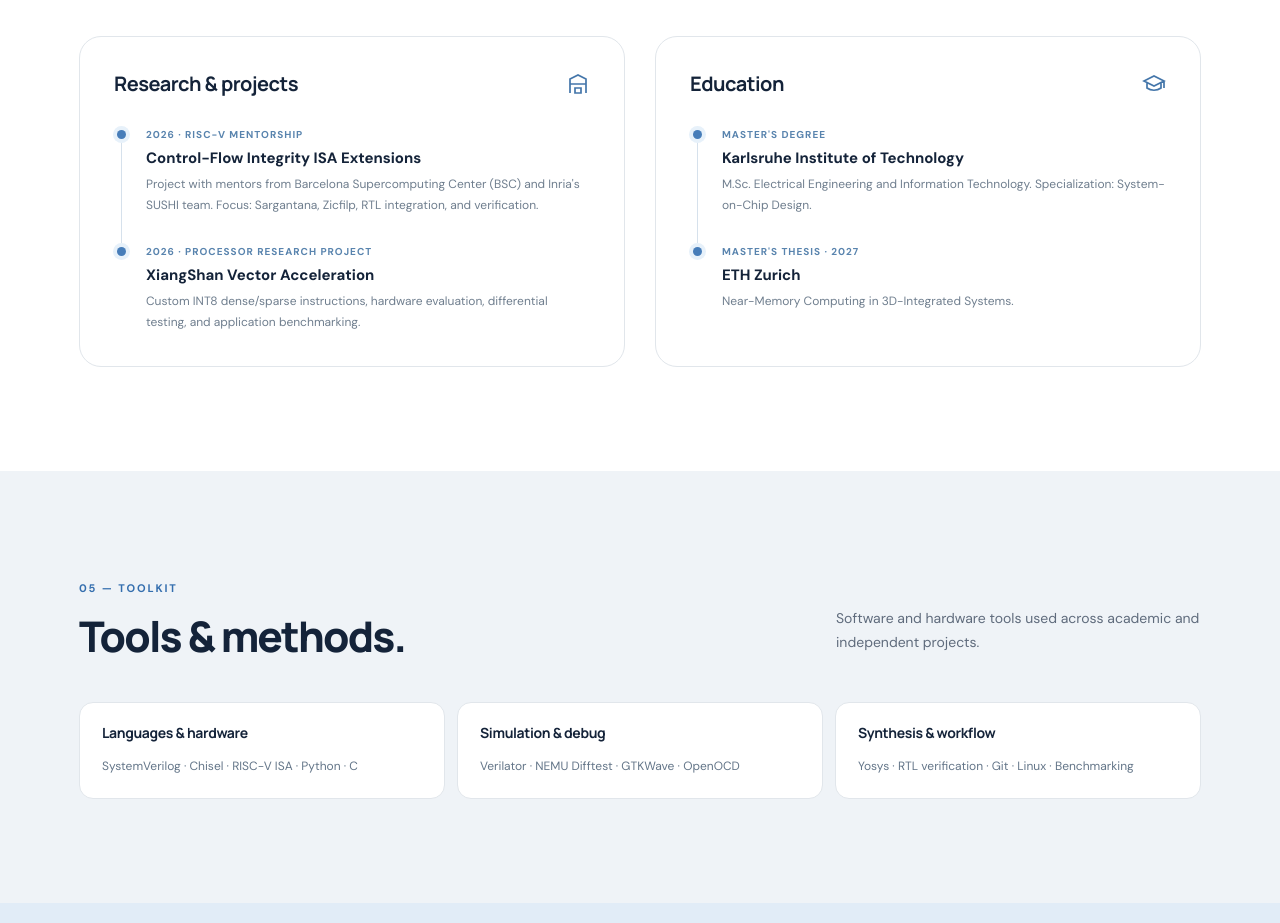
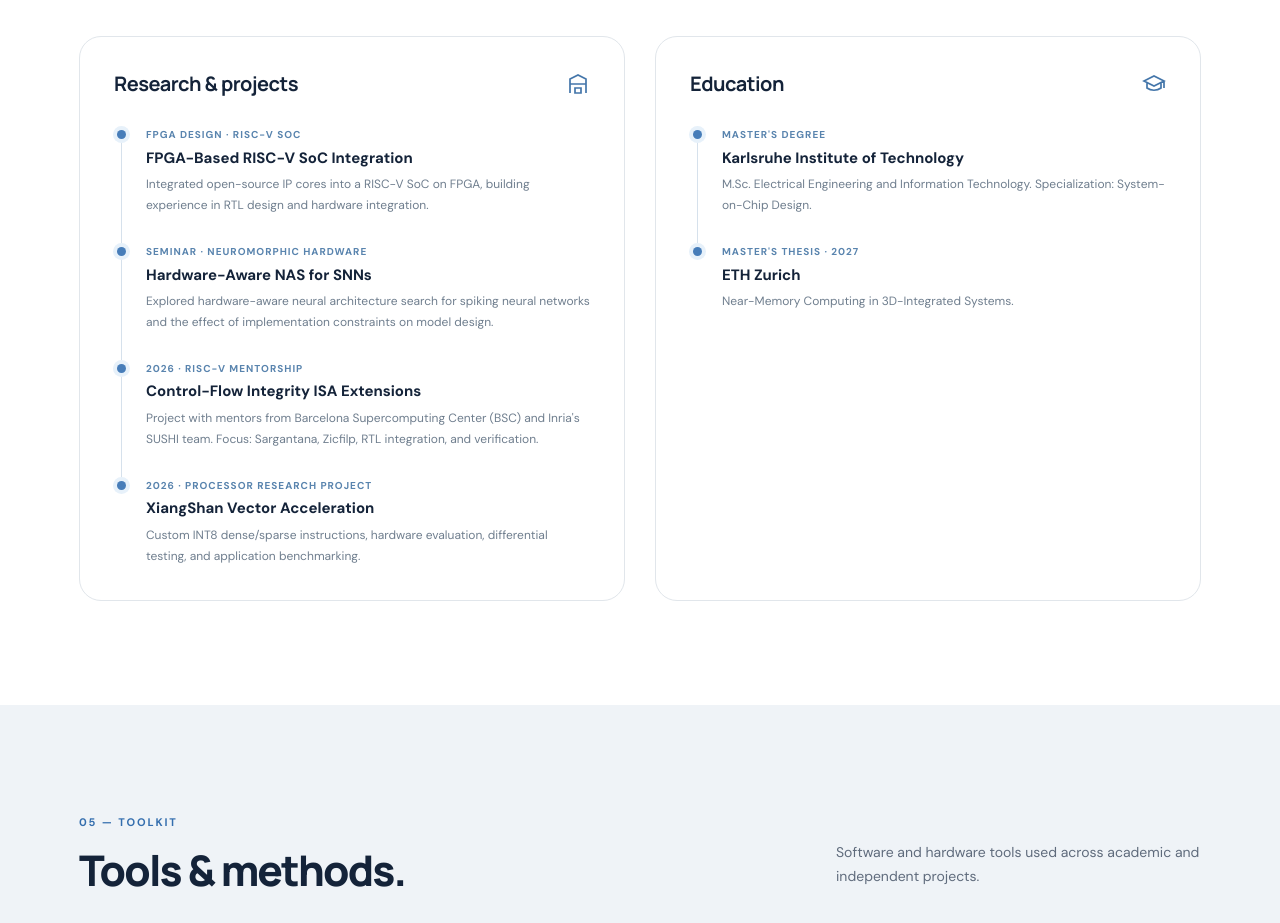
Before and after one commit to Jade0x13157A6/Jade0x13157A6.github.io, a plain HTML site: page index.html in a window 1280 px wide. Shown: the part 4431-5354 px from the top of the page. Drawn offline with Linux system fonts and the light colour scheme.

Commit message:
Expand project timeline

```diff
--- a/index.html
+++ b/index.html
@@ -109,6 +109,8 @@
       <div class="section-title"><div><span class="section-label">04 — Background</span><h2>Experience & education.</h2></div><p class="section-sub">A focus on architecture, hardware implementation, and learning by building.</p></div>
       <div class="journey">
         <div class="journey-panel"><div class="panel-title"><h3>Research & projects</h3><svg viewBox="0 0 24 24" fill="none" stroke="currentColor" stroke-width="1.7"><path d="M4 21V7l8-4 8 4v14M4 12h16M9 9h.01M15 9h.01M9 16v5h6v-5z"/></svg></div>
+          <div class="journey-item"><div class="date">FPGA Design · RISC-V SoC</div><h4>FPGA-Based RISC-V SoC Integration</h4><p>Integrated open-source IP cores into a RISC-V SoC on FPGA, building experience in RTL design and hardware integration.</p></div>
+          <div class="journey-item"><div class="date">Seminar · Neuromorphic Hardware</div><h4>Hardware-Aware NAS for SNNs</h4><p>Explored hardware-aware neural architecture search for spiking neural networks and the effect of implementation constraints on model design.</p></div>
           <div class="journey-item"><div class="date">2026 · RISC-V Mentorship</div><h4>Control-Flow Integrity ISA Extensions</h4><p>Project with mentors from Barcelona Supercomputing Center (BSC) and Inria's SUSHI team. Focus: Sargantana, Zicfilp, RTL integration, and verification.</p></div>
           <div class="journey-item"><div class="date">2026 · Processor Research Project</div><h4>XiangShan Vector Acceleration</h4><p>Custom INT8 dense/sparse instructions, hardware evaluation, differential testing, and application benchmarking.</p></div>
         </div>
```
